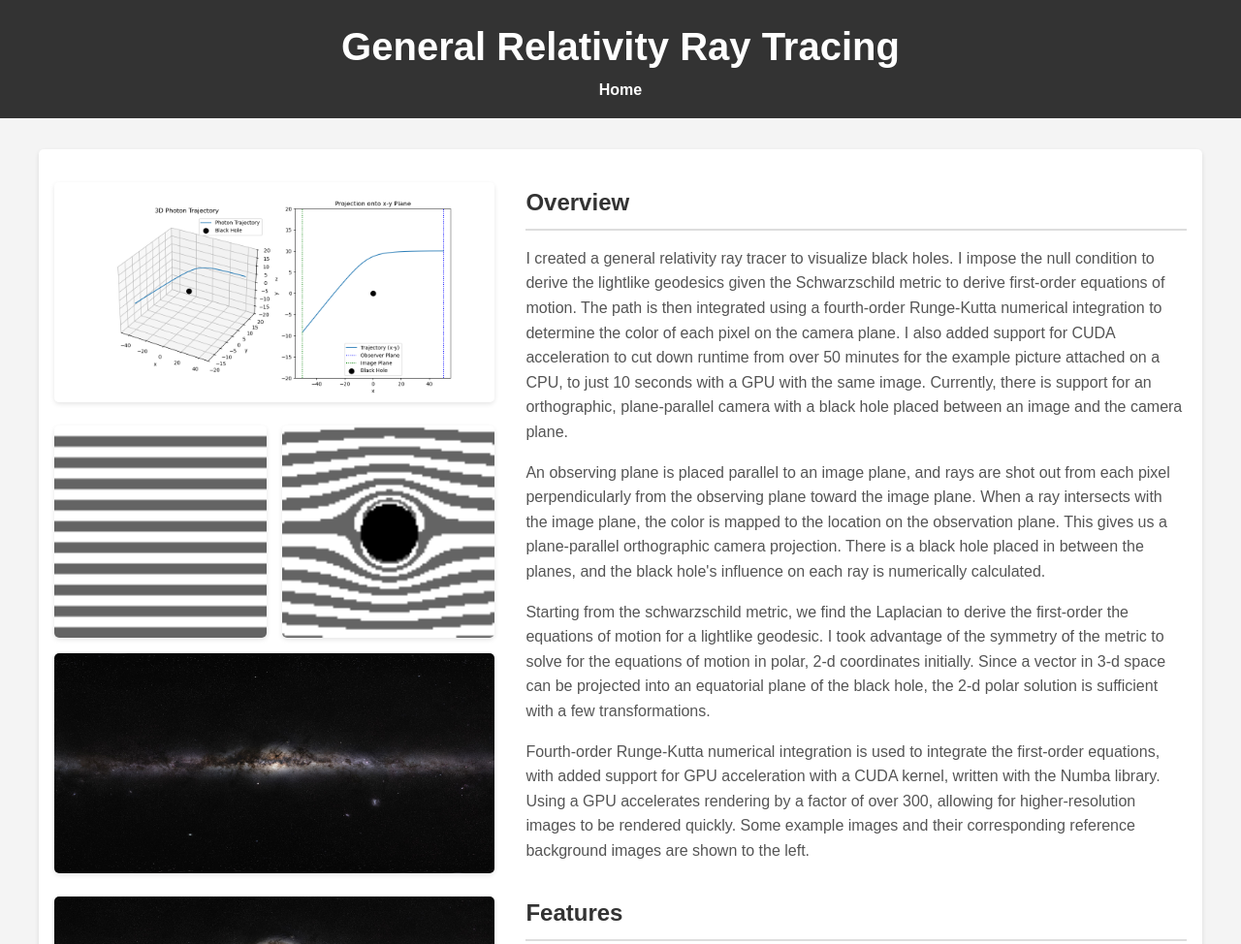
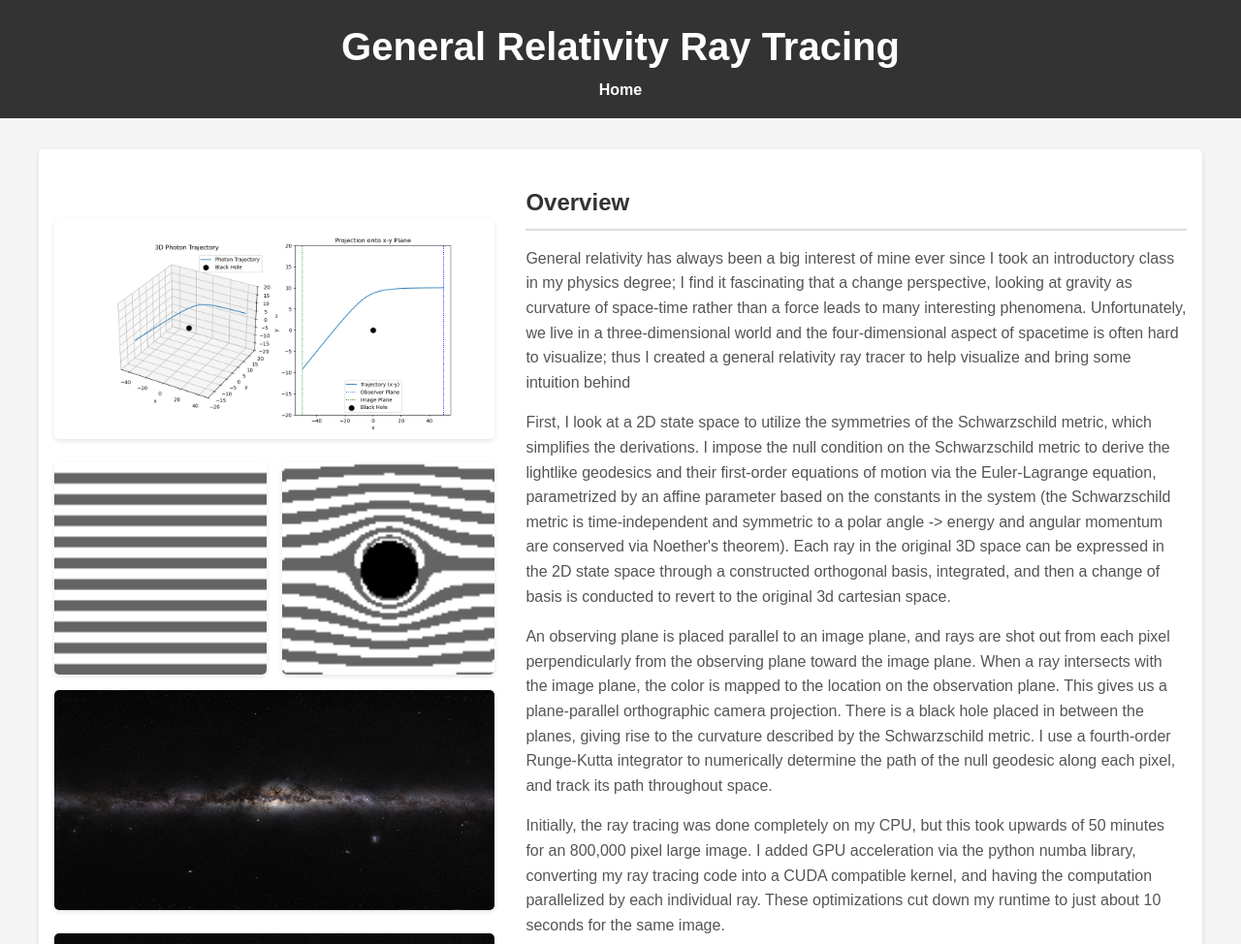
Before and after one commit to sageli766/personal-website, a website: page GR_raytracing/GR_raytracing.html in a window 1280 px wide. Shown: the top 974 px of the page at 97% size. Drawn offline with Linux system fonts and the light colour scheme.

Commit message:
quick rewrite

```diff
--- a/GR_raytracing/GR_raytracing.html
+++ b/GR_raytracing/GR_raytracing.html
@@ -111,7 +111,7 @@
 <main class="project-container">
   <!-- IMAGES -->
   <div class="project-images">
-    <img src="trajectory.png" />
+    <img src="trajectory.png" alt="trajectory"/>
     <div>
       <img src="horizontal_bars_5px_by_100px.png" alt="bars" />
       <img src="bars.png" alt="bars2" />
@@ -126,38 +126,37 @@
     <div class="project-section" id="overview">
       <h2>Overview</h2>
       <p>
-        I created a general relativity ray tracer to visualize black holes.
+        General relativity has always been a big interest of mine ever since I took an introductory class in my physics
+        degree; I find it fascinating that a change perspective, looking at gravity as curvature of space-time rather
+        than a force leads to many interesting phenomena. Unfortunately, we live in a three-dimensional world and the
+        four-dimensional aspect of spacetime is often hard to visualize; thus I created a general relativity ray tracer
+        to help visualize and bring some intuition behind
+      </p>
 
-
-        I impose the null condition to
-        derive the lightlike geodesics given the Schwarzschild metric to derive first-order equations of motion.
-        The path is then integrated using a fourth-order Runge-Kutta numerical integration to determine the color
-        of each pixel on the camera plane. I also added support for CUDA acceleration to cut down runtime from over
-        50 minutes for the example picture attached on a CPU, to just 10 seconds with a GPU with the same image.
-        Currently, there is support for an orthographic, plane-parallel camera with a black hole placed between an
-        image and the camera plane.
+      <p>
+        First, I look at a 2D state space to utilize the symmetries of the Schwarzschild metric, which simplifies
+        the derivations.
+        I impose the null condition on the Schwarzschild metric to derive the lightlike geodesics and
+        their first-order equations of motion via the Euler-Lagrange equation, parametrized by an affine parameter based on the constants in the system
+        (the Schwarzschild metric is time-independent and symmetric to a polar angle -> energy and angular momentum are conserved via Noether's theorem).
+        Each ray in the original 3D space can be expressed in the 2D state space through a constructed orthogonal basis, integrated,
+        and then a change of basis is conducted to revert to the original 3d cartesian space.
       </p>
 
       <p>
         An observing plane is placed parallel to an image plane, and rays are shot out from each pixel perpendicularly from
         the observing plane toward the image plane. When a ray intersects with the image plane, the color is mapped to the
         location on the observation plane. This gives us a plane-parallel orthographic camera projection.
-        There is a black hole placed in between the planes, and the black hole's influence on each ray is numerically calculated.
+        There is a black hole placed in between the planes, giving rise to the curvature described by the Schwarzschild metric.
+        I use a fourth-order Runge-Kutta integrator to numerically determine the path of the null geodesic along each pixel,
+        and track its path throughout space.
       </p>
 
       <p>
-        Starting from the schwarzschild metric, we find the Laplacian to derive the first-order the equations of motion
-        for a lightlike geodesic. I took advantage of the symmetry of the metric to solve for the equations of motion in
-        polar, 2-d coordinates initially. Since a vector in 3-d space can be projected into an equatorial plane of the black hole,
-        the 2-d polar solution is sufficient with a few transformations.
-      </p>
-
-      <p>
-        Fourth-order Runge-Kutta numerical integration is used to integrate the first-order equations, with added support
-        for GPU acceleration with a CUDA kernel, written with the Numba library. Using a GPU accelerates rendering by
-        a factor of over 300, allowing for higher-resolution images to be rendered quickly.
-
-        Some example images and their corresponding reference background images are shown to the left.
+        Initially, the ray tracing was done completely on my CPU, but this took upwards of 50 minutes for an 800,000 pixel
+        large image. I added GPU acceleration via the python numba library, converting my ray tracing code into a CUDA
+        compatible kernel, and having the computation parallelized by each individual ray. These optimizations cut down my
+        runtime to just about 10 seconds for the same image.
       </p>
     </div>
 
```
